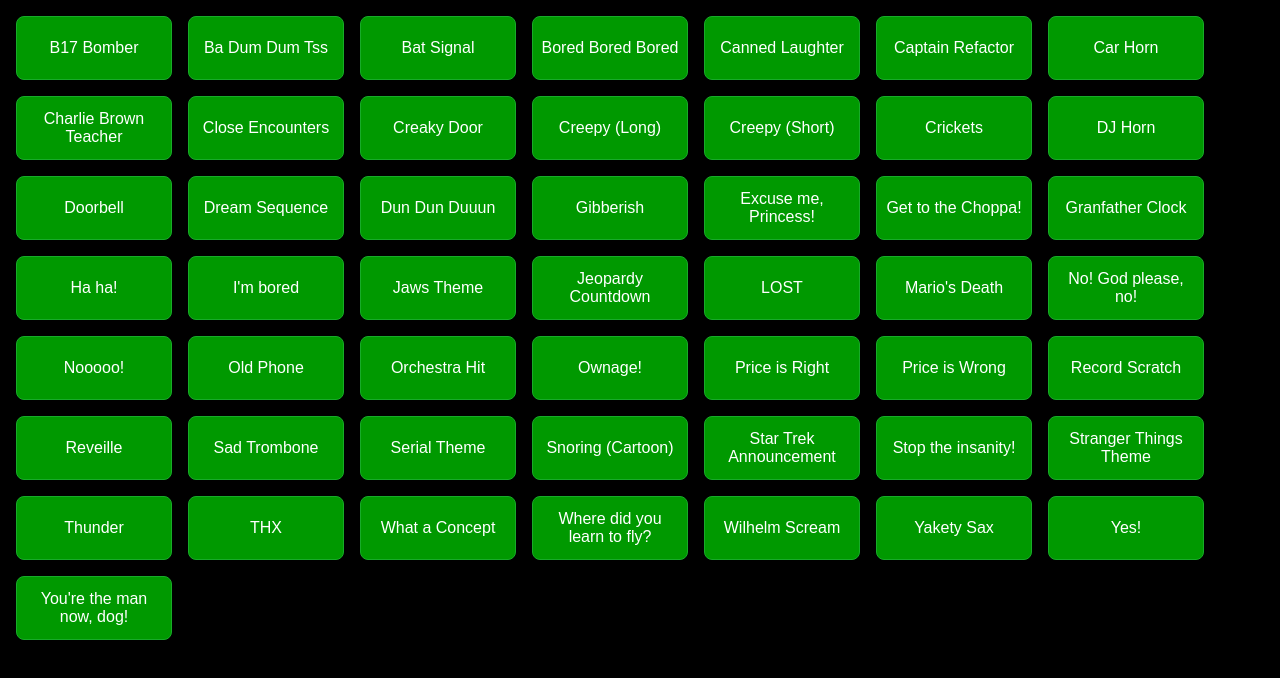
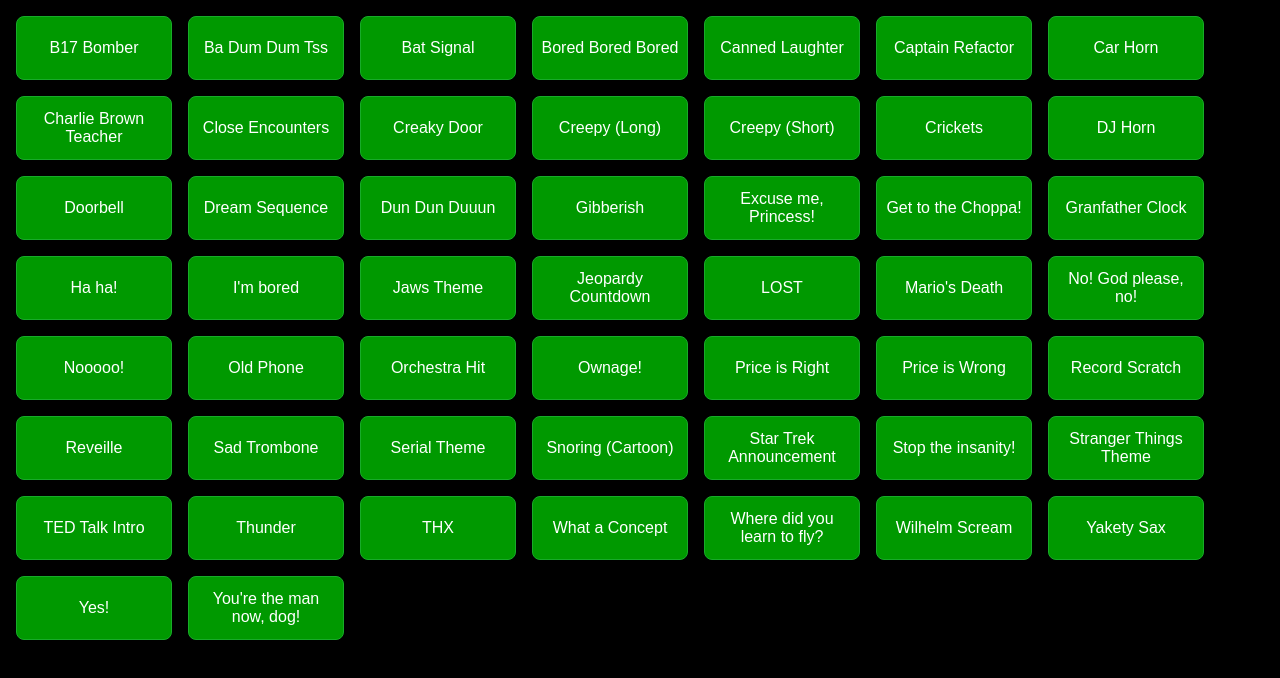
Before and after one commit to spilth/noisepanel, a React (Create React App) app: page / in a window 1280 px wide. Shown: the top 678 px of the page. Built offline with nearby package versions, Linux system fonts and the light colour scheme.

Commit message:
Adds TED Talk Intro sound

```diff
--- a/src/App.tsx
+++ b/src/App.tsx
@@ -77,6 +77,7 @@ const App: React.FC = () => {
         name="Stranger Things Theme"
         path="/sounds/stranger-things.mp3"
       />
+      <SoundEffect name="TED Talk Intro" path="/sounds/ted-talk-intro.mp3" />
       <SoundEffect name="Thunder" path="/sounds/thunder.mp3" />
       <SoundEffect name="THX" path="/sounds/thx.mp3" />
       <SoundEffect
```
Also changed, not shown: 1 other file (tests, documents, lock files or other folders).
